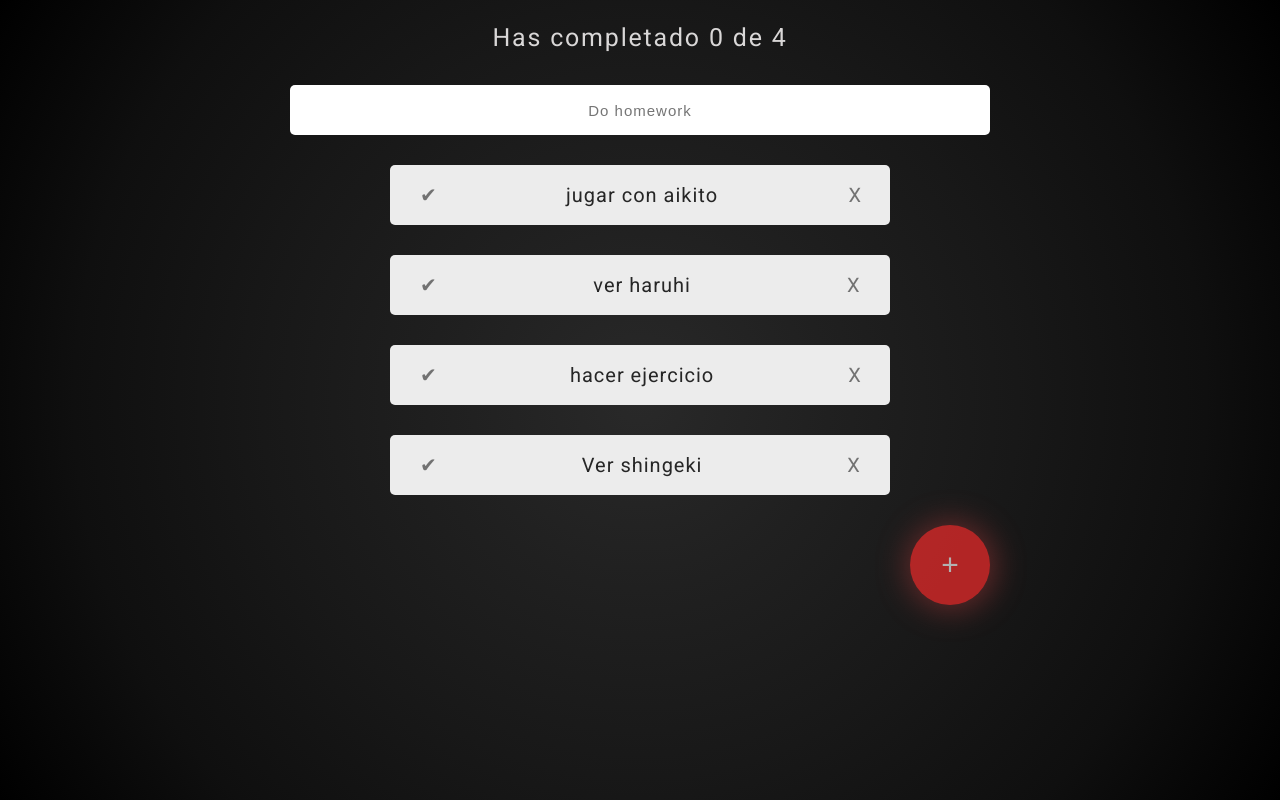
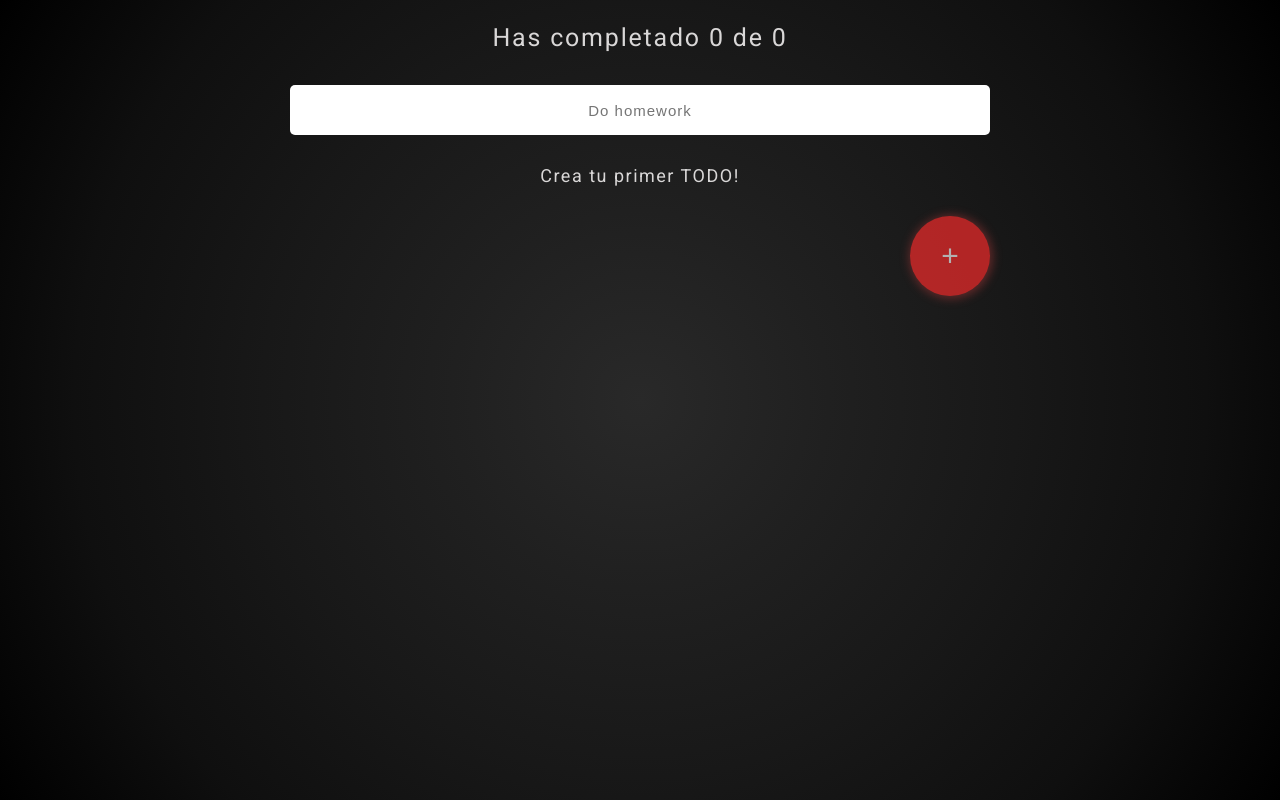
Before and after one commit to Paul-Lazcano/To-do-App, a React (Create React App) app: page / in a window 1280 px wide. Built offline with nearby package versions, Linux system fonts and the light colour scheme.

Commit message:
nada crashea la app, estoy en la clase 16 de intro a react

```diff
--- a/src/styles.css
+++ b/public/css/styles.css
@@ -93,6 +93,9 @@ input {
     justify-self: start;
     color: #727272;
 }
+.icon-check:hover {
+    color: green;
+}
 .icon-check--active {
     color: green;
 }
@@ -102,6 +105,9 @@ input {
     color: #727272;
 }
 .close:active {
+    color: red;
+}
+.close:hover {
     color: red;
 }
 .todo-list__task-name {
@@ -124,11 +130,15 @@ input {
     background-color: #D92929;
     color: #D9D7D7;
     cursor: pointer;
-    box-shadow: .1rem .1rem 3rem .5rem #732D2D;
+    box-shadow: .1rem .1rem 1rem .2rem #732D2D;
     opacity: .8;
     transition: 300ms;
 }
 .add-button:active {
     opacity: 1;
-    box-shadow: .1rem .1rem 3rem .8rem #732D2D;
+    box-shadow: .1rem .1rem 2rem .8rem #732D2D;
 }
+.state-text {
+    font-size: 1.8rem;
+    letter-spacing: .15rem;
+}
--- a/public/index.html
+++ b/public/index.html
@@ -14,6 +14,7 @@
     <link rel="preconnect" href="https://fonts.googleapis.com">
     <link rel="preconnect" href="https://fonts.gstatic.com" crossorigin>
     <link href="https://fonts.googleapis.com/css2?family=Roboto:wght@300;400;700&display=swap" rel="stylesheet">
+    <link rel="stylesheet" href="./css/styles.css" type="text/css">
   </head>
   <body>
 
--- a/src/App.jsx
+++ b/src/App.jsx
@@ -1,80 +1,11 @@
-import React, { Fragment, useState } from 'react';
-import { TodoCounter } from "./components/TodoCounter";
-import { TodoSearch } from "./components/TodoSearch";
-import { TodoList } from "./components/TodoList";
-import { TodoItem } from "./components/TodoItem";
-import { CreateTodoButton } from "./components/CreateTodoButton";
-import './styles.css';
-import { findAllByTestId } from '@testing-library/react';
+import React from 'react';
+import { TodoProvider } from "./TodoContext/index";
+import { AppUI } from "./AppUI";
 
-// To do list
-const defaultTodos = [
-    {taskName: 'jugar con aikito', isCompleted: false},
-    {taskName: 'ver haruhi', isCompleted: false},
-    {taskName: 'hacer ejercicio', isCompleted: false},
-    {taskName: 'Ver shingeki', isCompleted: false},
-];
-// App
 export function App() {
-    const [todos, setTodos] = useState(defaultTodos);
-    const [searchValue, setSearchValue] = useState('');
-
-    const completedTodos = todos.filter(todos => !!todos.isCompleted).length;
-    const totalTodos = todos.length;
-
-    let searchedTodos = [];
-
-    if (!searchValue.length >= 1) {
-        searchedTodos = todos;
-    } else {
-        searchedTodos = todos.filter(todo => {
-            const todoText = todo.taskName.toLowerCase();
-            const searchText = searchValue.toLowerCase();
-            return todoText.includes(searchText);
-        })
-    }
-
-    const completeTodo = (text) => {
-        const todoIndex = todos.findIndex(todo => todo.taskName === text);
-
-        const newTodos = [...todos];
-        newTodos[todoIndex].isCompleted = true;
-
-        setTodos(newTodos);
-    };
-
-    const deleteTodo = (text) => {
-        const todoIndex = todos.findIndex(todo => todo.taskName === text);
-
-        const newTodos = [...todos];
-        newTodos.splice(todoIndex, 1)
-
-        setTodos(newTodos);
-    };
-
     return (
-        <Fragment>
-            <TodoCounter
-                total={totalTodos}
-                completed={completedTodos}
-            />
-            <TodoSearch
-                searchValue={searchValue}
-                setSearchValue={setSearchValue}
-            />
-            <TodoList >
-                {searchedTodos.map(({ taskName, isCompleted }) => (
-                    <TodoItem
-                        key={taskName}
-                        text={taskName}
-                        completed={isCompleted}
-                        onComplete={() => completeTodo(taskName)}
-                        onDelete={() => deleteTodo(taskName)}
-                    />
-                ))}
-            </TodoList>
-            <CreateTodoButton />
-
-        </Fragment>
+        <TodoProvider>
+            <AppUI />
+        </TodoProvider>
     );
 }
--- /dev/null
+++ b/src/AppUI.jsx
@@ -0,0 +1,47 @@
+import React, { Fragment, useContext } from 'react'
+import { TodoContext } from "./TodoContext/index";
+import { TodoCounter } from "./components/TodoCounter";
+import { TodoSearch } from "./components/TodoSearch";
+import { TodoList } from "./components/TodoList";
+import { TodoItem } from "./components/TodoItem";
+import { CreateTodoButton } from "./components/CreateTodoButton";
+
+export function AppUI() {
+    const value = useContext(TodoContext)
+    const {
+        error,
+        loading,
+        searchedTodos,
+        completeTodo,
+        deleteTodo,
+        searchValue,
+        setSearchValue,
+    } = value;
+    return (
+        <Fragment>
+            <TodoCounter />
+            <TodoSearch setSearchValue={setSearchValue} searchValue={searchValue}/>
+
+            <TodoList>
+
+                {error && <p className='state-text'>Desesperate, hubo un error</p>}
+                {loading && <p className='state-text'>Estamos cargando, no desesperes...</p>}
+                {!loading && (!searchedTodos.length) && <p className='state-text'>Crea tu primer TODO!</p>}
+
+                {Array.isArray(searchedTodos) && searchedTodos.map(({ taskName, isCompleted }) => (
+                    <TodoItem
+                        key={taskName}
+                        text={taskName}
+                        completed={isCompleted}
+                        onComplete={() => completeTodo(taskName)}
+                        onDelete={() => deleteTodo(taskName)}
+                    />
+                ))}
+
+            </TodoList>
+
+            <CreateTodoButton />
+
+        </Fragment>
+    )
+}
--- /dev/null
+++ b/src/TodoContext/index.jsx
@@ -0,0 +1,60 @@
+import React from 'react';
+import { useLocalStorage } from '../hooks/useLocalStorage';
+
+const TodoContext = React.createContext();
+
+function TodoProvider(props) {
+  const {
+    item: todos,
+    saveItem: saveTodos,
+    loading,
+    error,
+  } = useLocalStorage('TODOS_V1', []);
+  const [searchValue, setSearchValue] = React.useState('');
+
+  const completedTodos = Array.isArray(todos) ? todos.filter(todo => !!todo.completed).length : 0;
+  const totalTodos = todos.length;
+
+  let searchedTodos = [];
+  if (!searchValue.length >= 1) {
+      searchedTodos = todos.filter(todo => {
+      const todoText = todo.text.toLowerCase();
+      const searchText = searchValue.toLowerCase();
+      return todoText.includes(searchText);
+    });
+  } else {
+      searchedTodos = todos;
+  }
+
+  const completeTodo = (text) => {
+    const todoIndex = todos.findIndex(todo => todo.text === text);
+    const newTodos = [...todos];
+    newTodos[todoIndex].completed = true;
+    saveTodos(newTodos);
+  };
+
+  const deleteTodo = (text) => {
+    const todoIndex = todos.findIndex(todo => todo.text === text);
+    const newTodos = [...todos];
+    newTodos.splice(todoIndex, 1);
+    saveTodos(newTodos);
+  };
+
+  return (
+    <TodoContext.Provider value={{
+      loading,
+      error,
+      totalTodos,
+      completedTodos,
+      searchValue,
+      setSearchValue,
+      searchedTodos,
+      completeTodo,
+      deleteTodo,
+    }}>
+      {props.children}
+    </TodoContext.Provider>
+  );
+}
+
+export { TodoContext, TodoProvider };
--- a/src/components/TodoCounter.jsx
+++ b/src/components/TodoCounter.jsx
@@ -1,7 +1,8 @@
-import React from 'react'
-
-export function TodoCounter({ total, completed }) {
+import React, {useContext} from 'react'
+import { TodoContext } from "../TodoContext/index";
+export function TodoCounter() {
+    const { completed, total } = useContext(TodoContext)
     return (
-        <h1 className='counter'>{`Has completado ${completed} de ${total}`}</h1>
+        <h1 className='counter'>{`Has completado ${completed ?? 0} de ${total ?? 0}`}</h1>
     )
 }
--- a/src/components/TodoList.jsx
+++ b/src/components/TodoList.jsx
@@ -1,9 +1,9 @@
 import React from 'react';
 
-export function TodoList(props) {
+export function TodoList({children}) {
     return (
         <ul className="todo-list">
-            {props.children}
+            {children}
         </ul>
     );
 }
--- a/src/components/TodoSearch.jsx
+++ b/src/components/TodoSearch.jsx
@@ -1,11 +1,8 @@
-import React, { useState } from 'react'
-// ``
-//< > =>
+import React from 'react'
 export function TodoSearch({ searchValue, setSearchValue }) {
     const onSearchValueChange = (event) => {
         setSearchValue(event.target.value);
     };
-
 
     return [
         <input
--- /dev/null
+++ b/src/hooks/useLocalStorage.jsx
@@ -0,0 +1,45 @@
+import React from 'react';
+
+export function useLocalStorage(itemName, initialValue) {
+  const [error, setError] = React.useState(false);
+  const [loading, setLoading] = React.useState(true);
+  const [item, setItem] = React.useState(initialValue);
+
+  React.useEffect(() => {
+    setTimeout(() => {
+      try {
+        const localStorageItem = localStorage.getItem(itemName);
+        let parsedItem;
+
+        if (!localStorageItem) {
+          localStorage.setItem(itemName, JSON.stringify(initialValue));
+          parsedItem = initialValue;
+        } else {
+          parsedItem = JSON.parse(localStorageItem);
+        }
+
+        setItem(parsedItem);
+        setLoading(false);
+      } catch(error) {
+        setError(error);
+      }
+    }, 1000);
+  });
+
+  const saveItem = (newItem) => {
+    try {
+      const stringifiedItem = JSON.stringify(newItem);
+      localStorage.setItem(itemName, stringifiedItem);
+      setItem(newItem);
+    } catch(error) {
+      setError(error);
+    }
+  };
+
+  return {
+    item,
+    saveItem,
+    loading,
+    error,
+  };
+}
```
